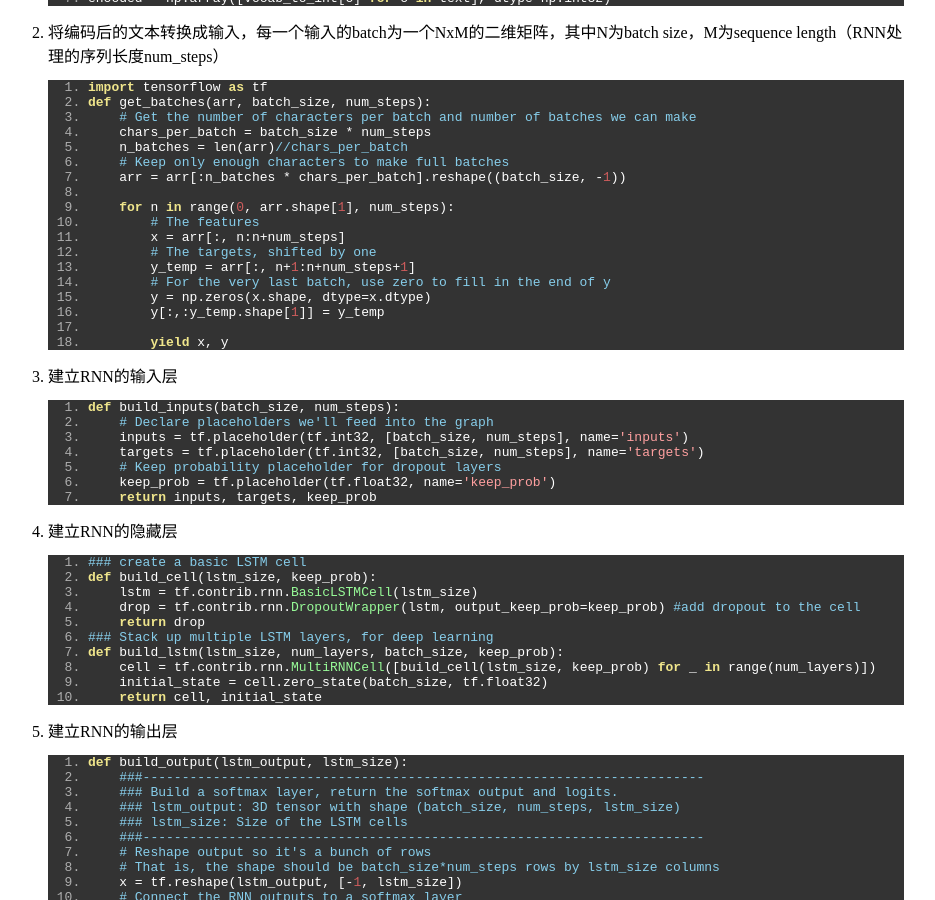
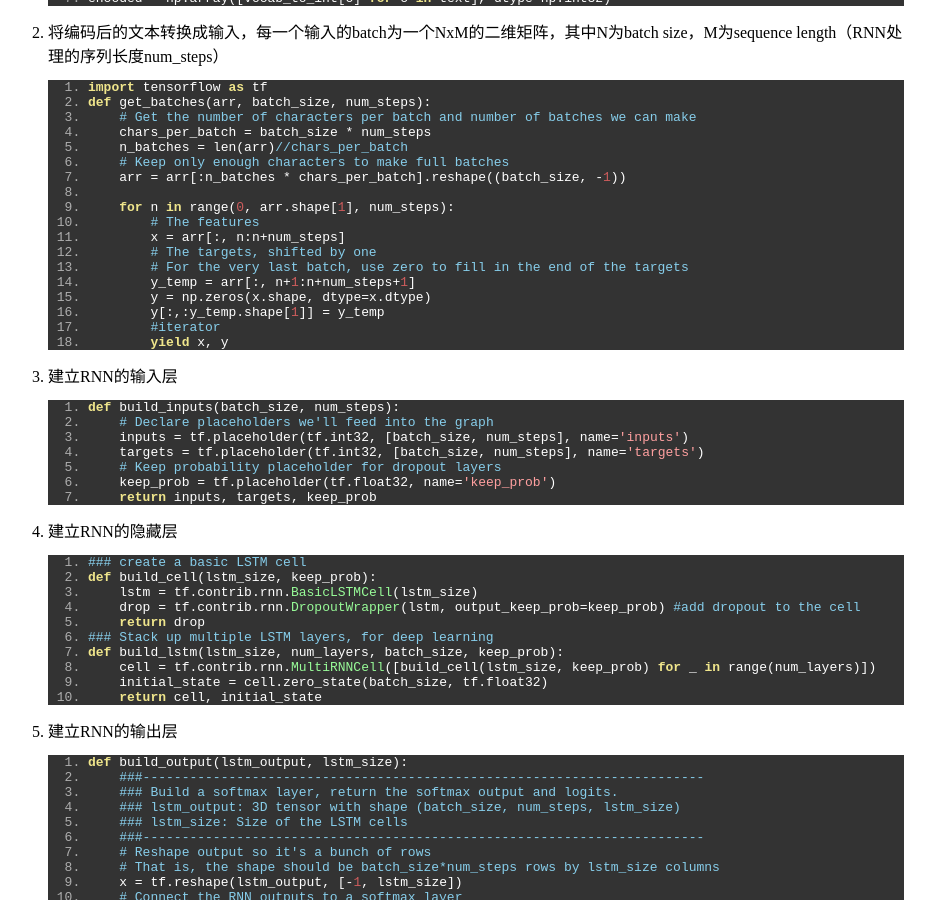
Before and after one commit to sunwenqi10/sunwenqi10.github.io, a Jekyll site: the page built from _posts/2018-11-14-Use_Tensorflow_to_create_a_simple_RNN.md, in a window 1280 px wide and 900 px high, scrolled down 990 px. Shown: the whole window, without its empty margins (184-1119 px from the left). Built offline with Jekyll 4.4.1, drawn with Linux system fonts in a browser that asks for light colours; formulas are drawn with MathJax 3; comment, search, counter and statistics services are not loaded.

Commit message:
Update 2018-11-14-Use_Tensorflow_to_create_a_simple_RNN.md

````diff
--- a/_posts/2018-11-14-Use_Tensorflow_to_create_a_simple_RNN.md
+++ b/_posts/2018-11-14-Use_Tensorflow_to_create_a_simple_RNN.md
@@ -40,11 +40,11 @@ def get_batches(arr, batch_size, num_steps):
            # The features
            x = arr[:, n:n+num_steps]
            # The targets, shifted by one
+           # For the very last batch, use zero to fill in the end of the targets
            y_temp = arr[:, n+1:n+num_steps+1]
-           # For the very last batch, use zero to fill in the end of y
            y = np.zeros(x.shape, dtype=x.dtype)
            y[:,:y_temp.shape[1]] = y_temp
-
+           #iterator
            yield x, y
 ```
 
````
